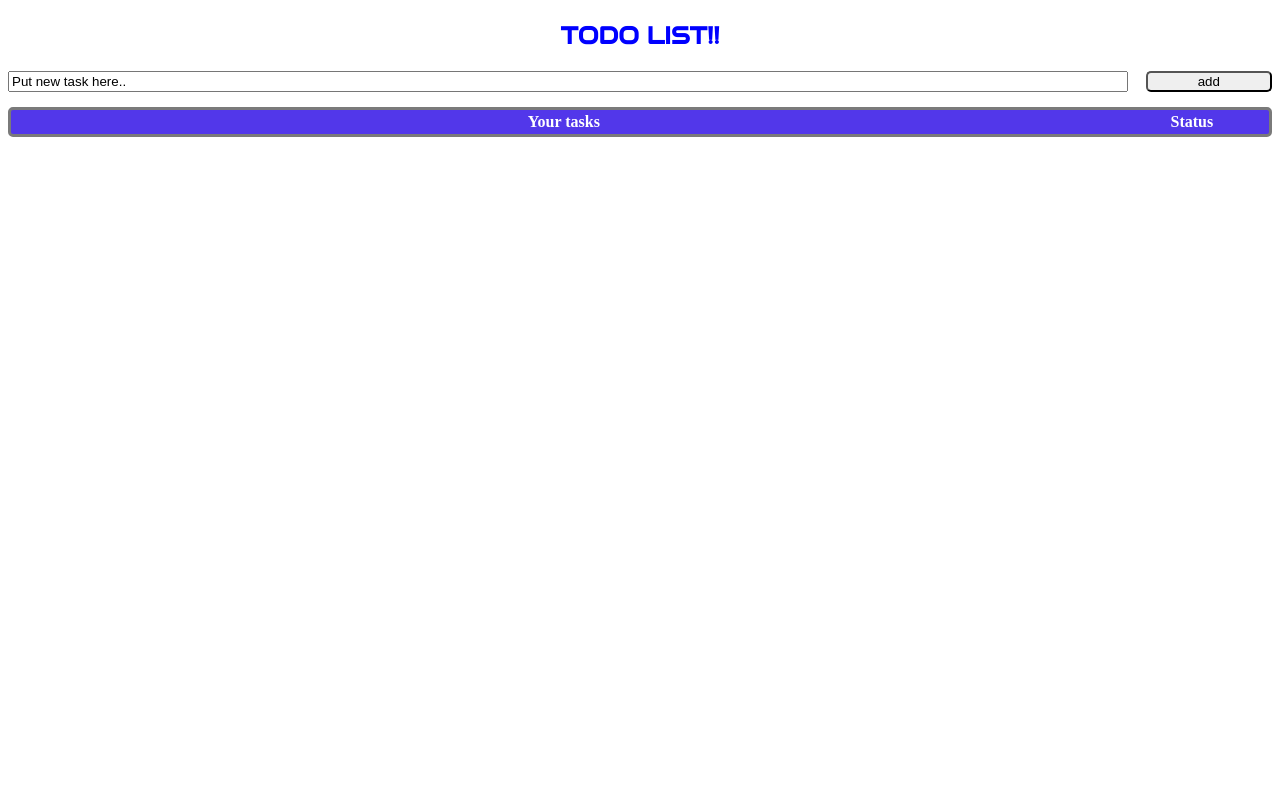
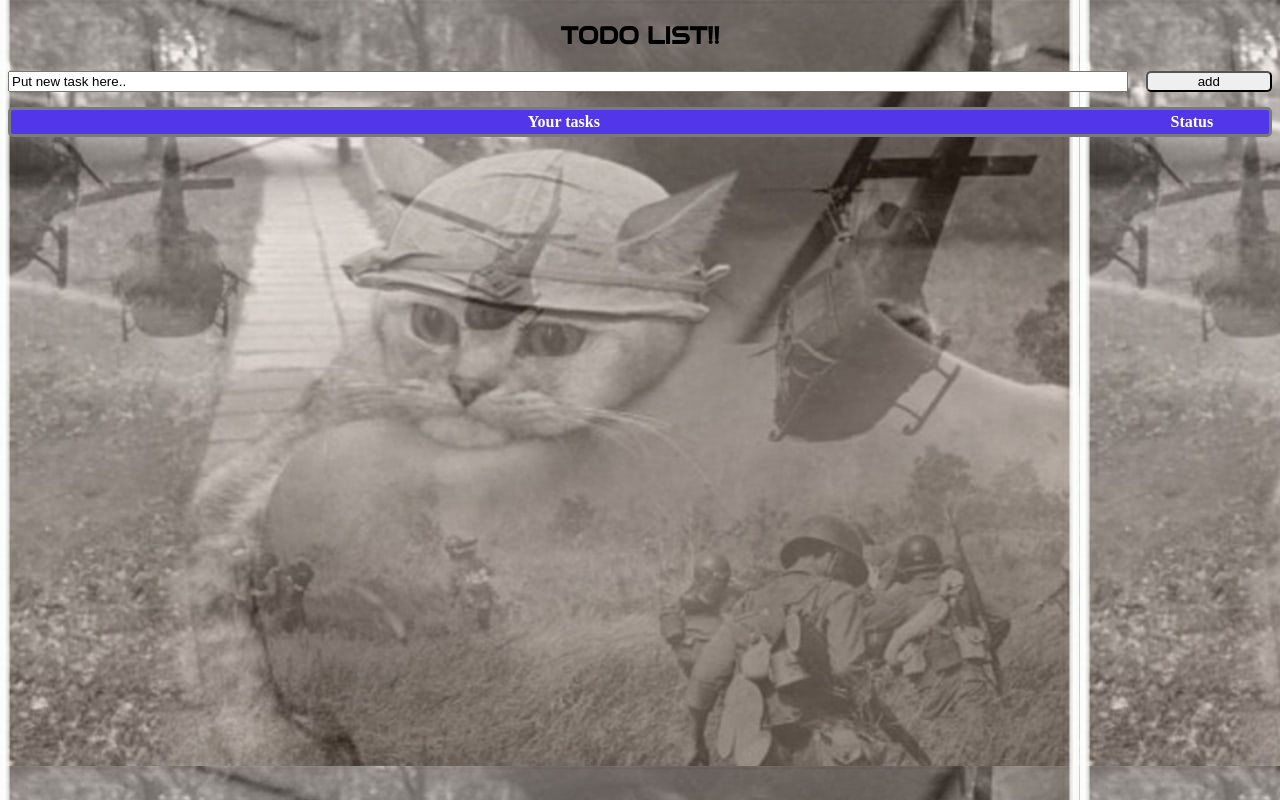
Before and after one commit to sezergemtsov/TODO_LIST, a plain HTML site: page index.html in a window 1280 px wide. Drawn offline with Linux system fonts and the light colour scheme.

Commit message:
add background

```diff
--- a/styles.css
+++ b/styles.css
@@ -1,8 +1,12 @@
 h2 {
-  color: blue;
+  color: black;
   text-align: center;
   font-family: "Audiowide";
 }
+
+body {
+  background-image: url("todo.jpg");
+  }
 
 p {
   color:tomato;
```
Also changed, not shown: todo.jpg (added).
